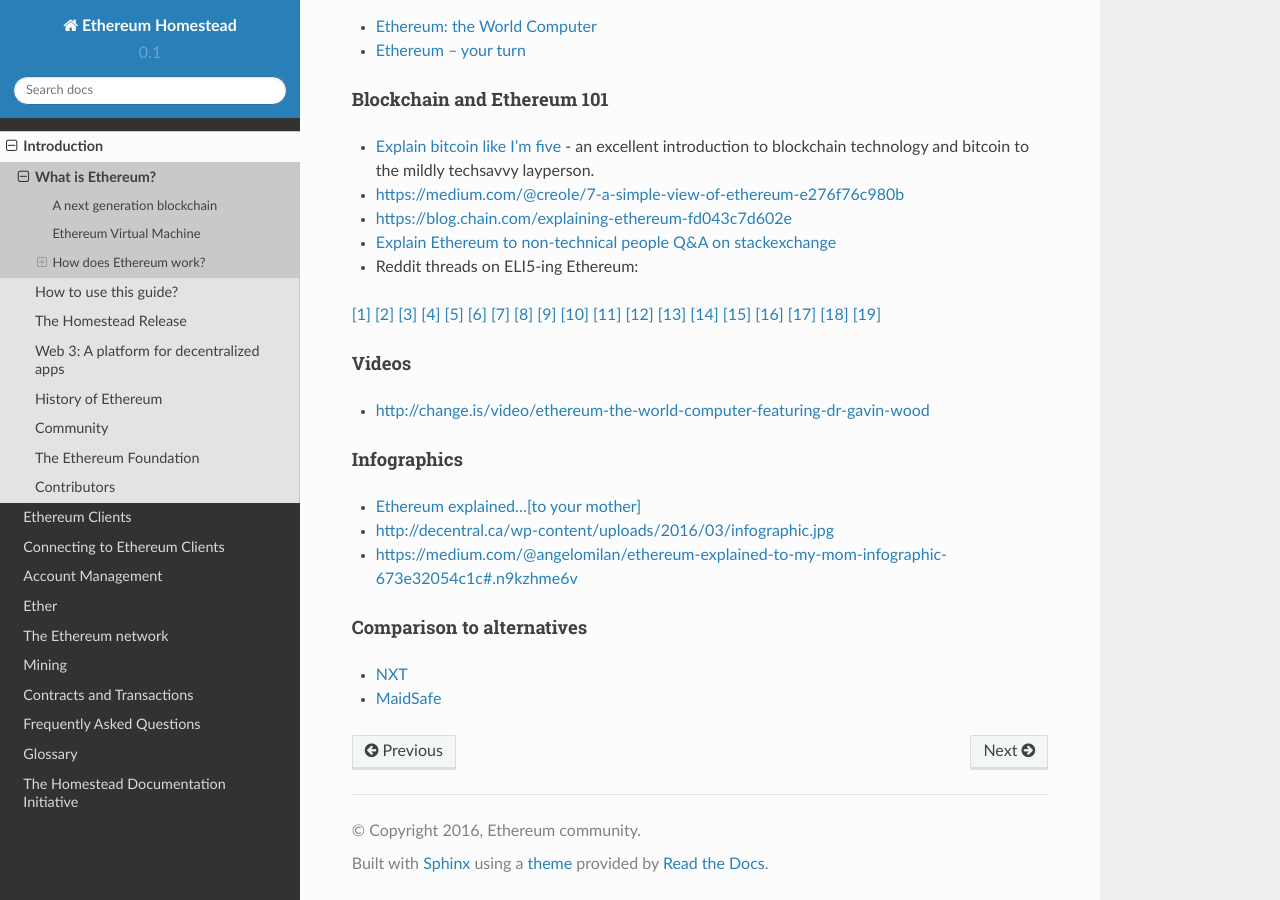
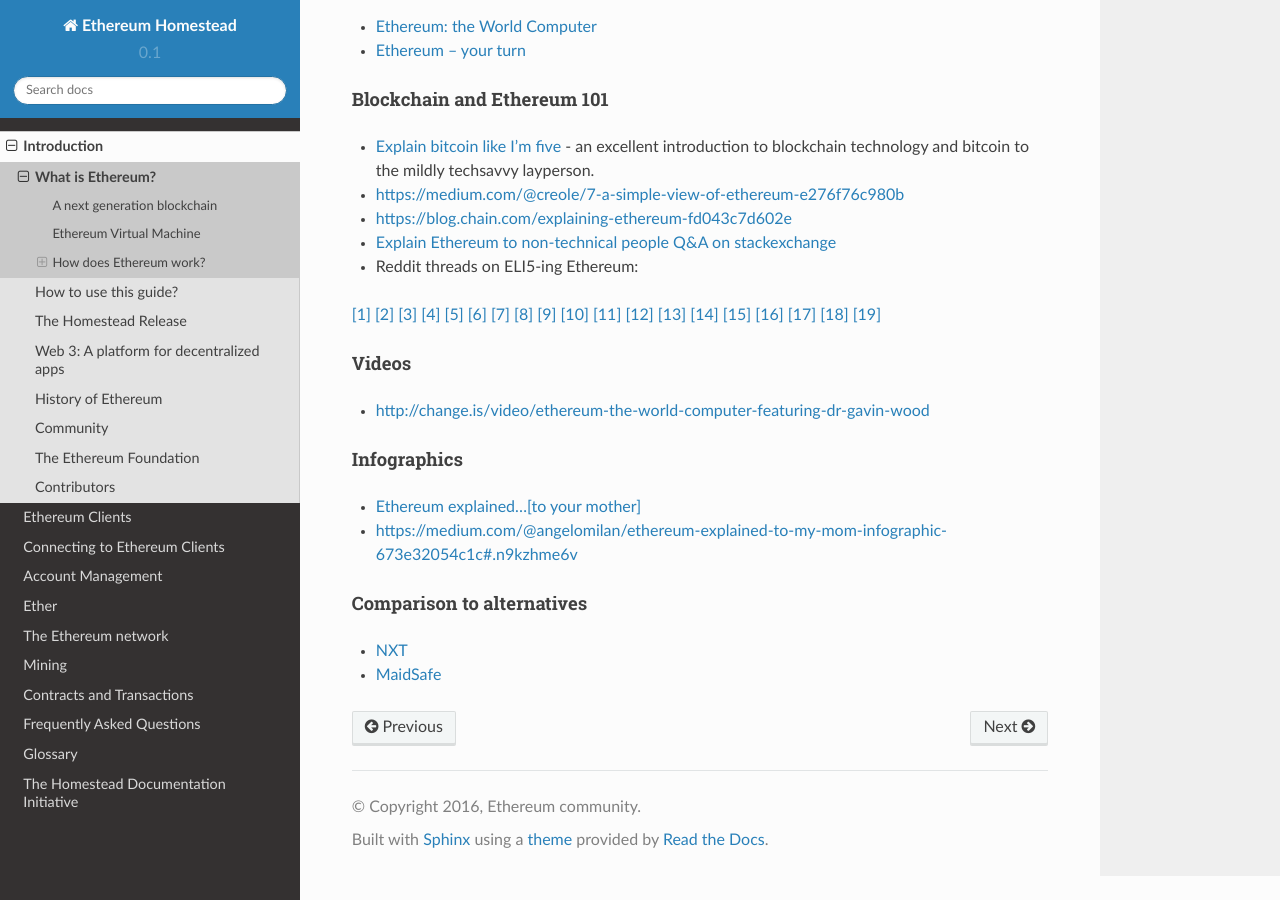
Before and after one commit to ethereum/homestead-guide, a Sphinx documentation site: the page built from source/introduction/what-is-ethereum.rst, in a window 1280 px wide and 900 px high, scrolled down 3363 px. Built offline with Sphinx 7.4.7 and the Read the Docs theme 2.0.0, drawn with Linux system fonts in a browser that asks for light colours; some of the changed lines change nothing that is shown.

Commit message:
Update what-is-ethereum.rst
This infographic doesn't exist anymore.

```diff
--- a/source/introduction/what-is-ethereum.rst
+++ b/source/introduction/what-is-ethereum.rst
@@ -106,7 +106,6 @@
 --------------------------------
 
 * `Ethereum explained...[to your mother] <https://blog.ethereum.org/wp-content/uploads/2015/06/Ethereum-image-infographic-beginners-guide.png>`_
-* http://decentral.ca/wp-content/uploads/2016/03/infographic.jpg
 * https://medium.com/@angelomilan/ethereum-explained-to-my-mom-infographic-673e32054c1c#.n9kzhme6v
 
 
```
